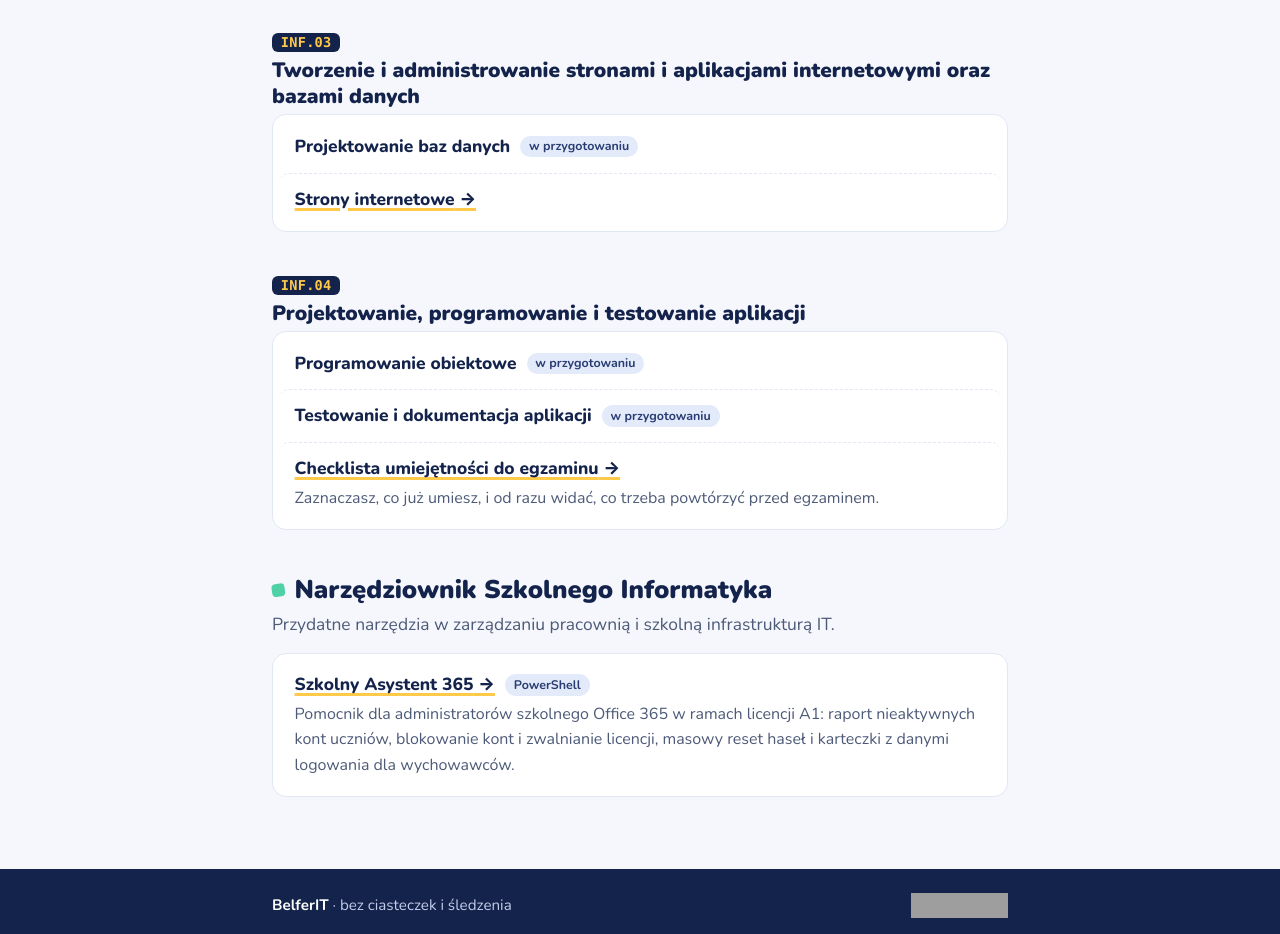
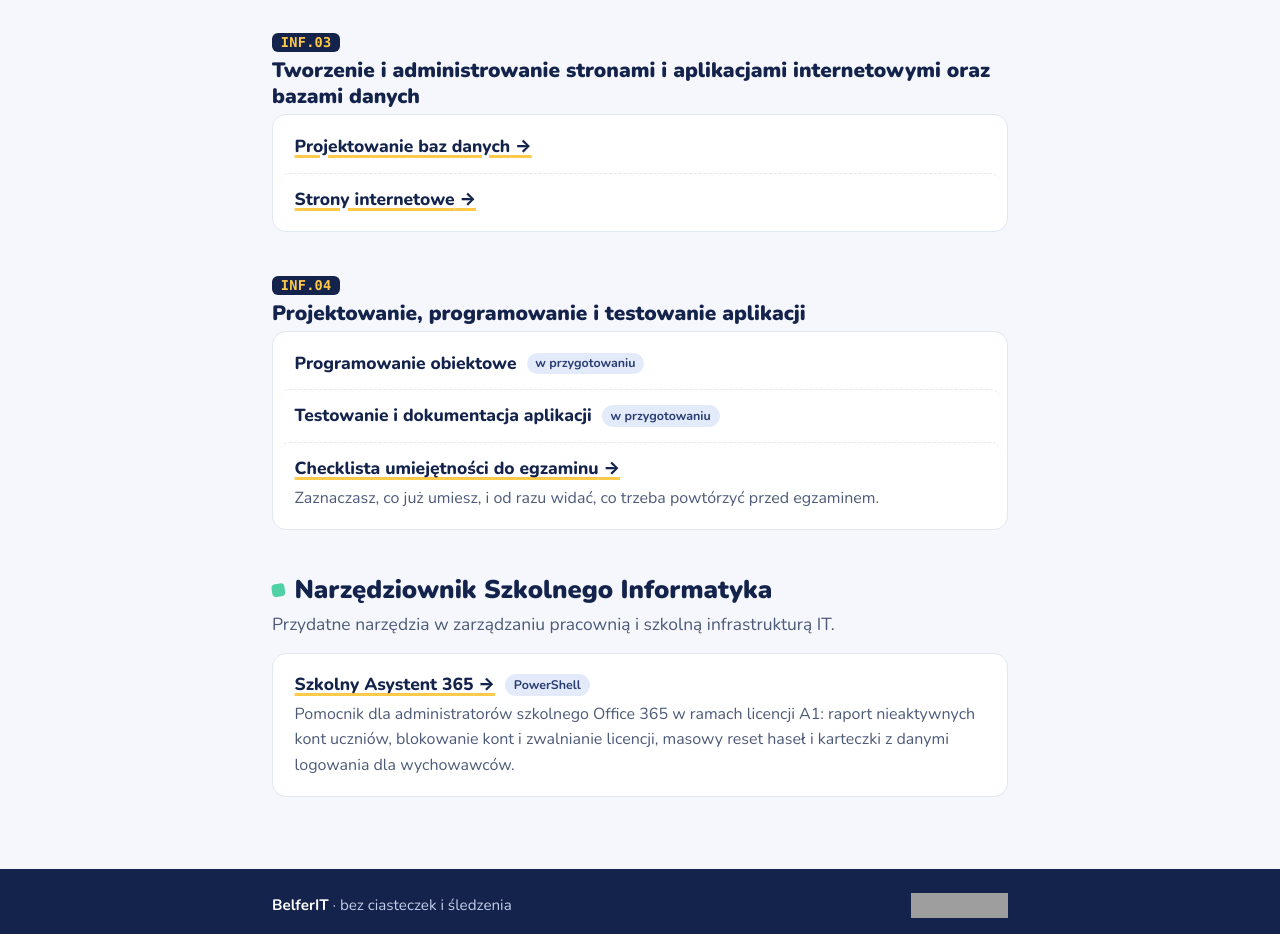
Before and after one commit to belferIT/belferit.github.io, a plain HTML site: page index.html in a window 1280 px wide. Shown: the part 1820-2754 px from the top of the page. Drawn offline with Linux system fonts and the light colour scheme; grey boxes are pictures that could not be loaded.

Commit message:
INF.03: link do Projektowania baz danych
Co-Authored-By: Claude Opus 5.5 <noreply@anthropic.com>
Claude-Session: https://claude.ai/code/session_012P4W6rqPv7Kko2tpPiywv7

```diff
--- a/index.html
+++ b/index.html
@@ -344,8 +344,8 @@
       <section id="inf03" aria-labelledby="h-inf03">
         <h2 class="qual" id="h-inf03"><span class="code">INF.03</span><span class="h-text">Tworzenie i administrowanie stronami i aplikacjami internetowymi oraz bazami danych</span></h2>
         <ul class="items">
-          <li class="planned">
-            <span class="title">Projektowanie baz danych</span> <span class="tag">w przygotowaniu</span>
+          <li>
+            <a class="title" href="projektowanie-baz-danych/">Projektowanie baz danych</a>
           </li>
           <li>
             <a class="title" href="strony-internetowe/">Strony internetowe</a>
```
